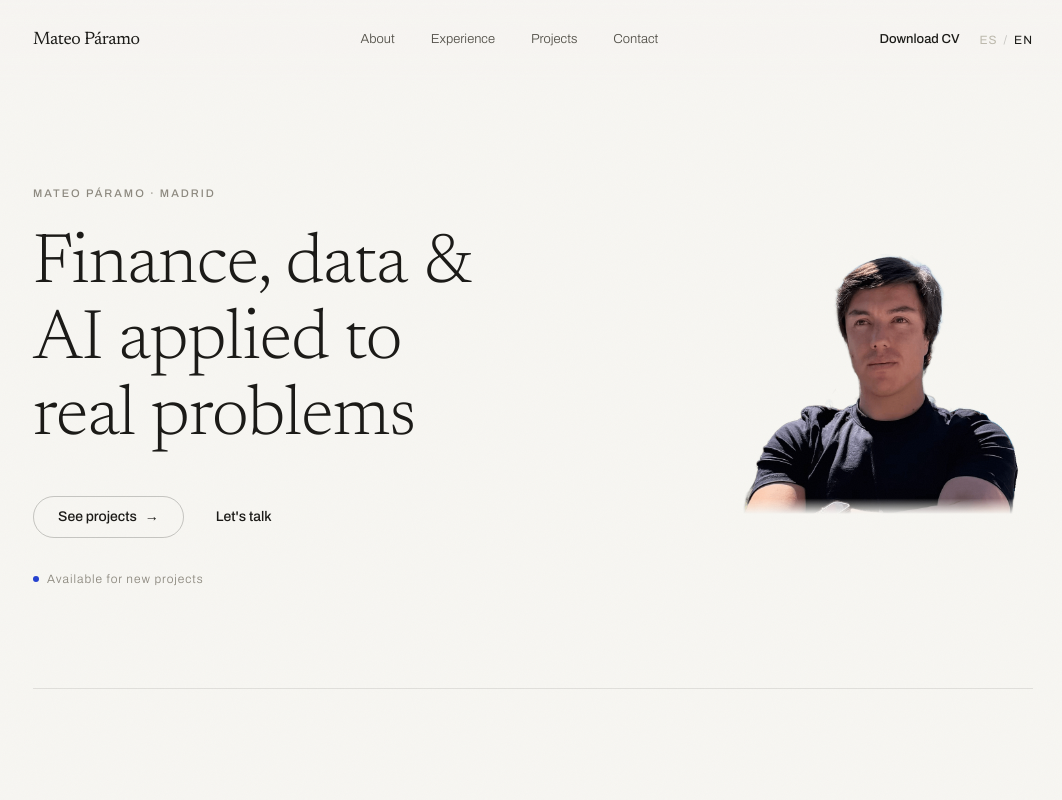
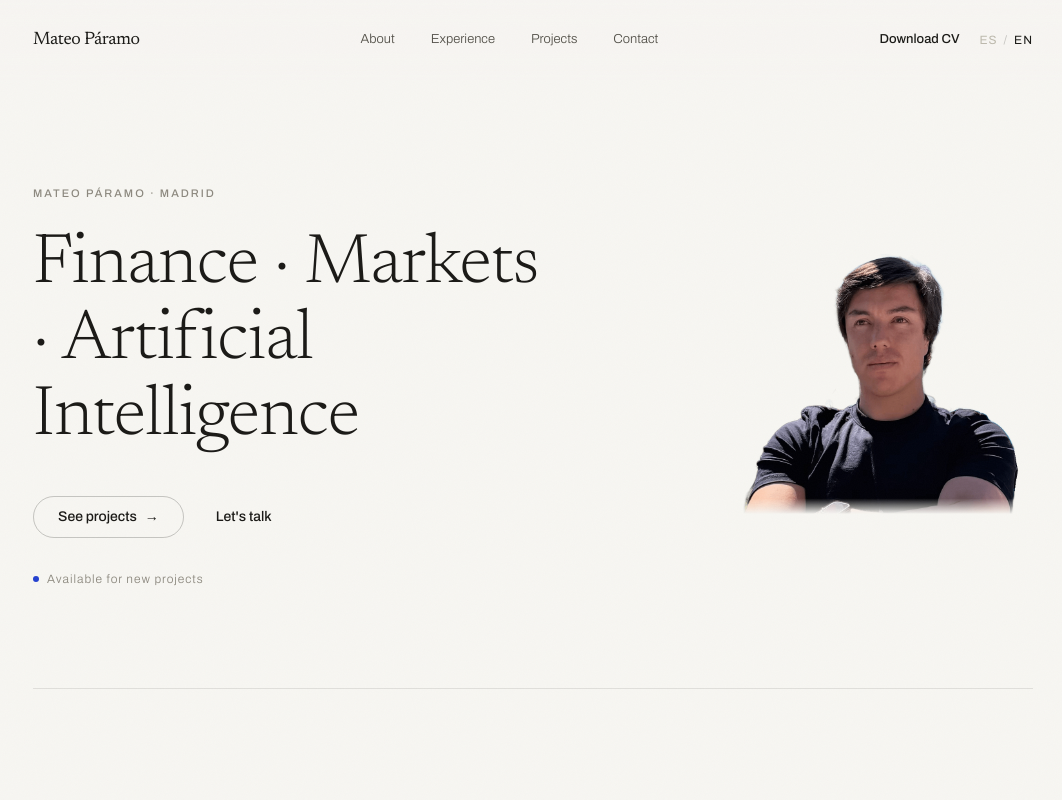
Before and after one commit to mateoparamo/paginawebmateoparamo, a Next.js app: page /en in a window 1280 px wide. Shown: the top 800 px of the page, without its empty margins (107-1169 px from the left). Built offline with nearby package versions, Linux system fonts and the light colour scheme.

Commit message:
feat: nuevo titular de hero 'Finanzas · Mercados · Inteligencia artificial'
Co-Authored-By: Claude Fable 5 <noreply@anthropic.com>

```diff
--- a/src/components/sections/Hero.tsx
+++ b/src/components/sections/Hero.tsx
@@ -20,10 +20,14 @@ export function Hero({ locale }: { locale: Locale }) {
             </span>
 
             <h1
-              className="display-xl mt-6 max-w-xl text-balance opacity-0 animate-fade-up md:max-w-2xl"
+              className="display-xl mt-6 max-w-xl opacity-0 animate-fade-up md:max-w-2xl"
               style={{ animationDelay: "0.12s" }}
             >
-              {t.title}
+              {t.title.split(/(?<=\.)\s+/).map((sentence, i) => (
+                <span key={i} className="block text-balance">
+                  {sentence}
+                </span>
+              ))}
             </h1>
 
             <div
--- a/src/content/i18n.ts
+++ b/src/content/i18n.ts
@@ -14,7 +14,7 @@ export const dict = {
     },
     hero: {
       eyebrow: "Mateo Páramo · Madrid",
-      title: "Finanzas, datos e IA aplicados a problemas reales",
+      title: "Finanzas · Mercados · Inteligencia artificial",
       ctaPrimary: "Ver proyectos",
       ctaSecondary: "Hablemos",
       status: "Disponible para nuevos proyectos",
@@ -160,7 +160,7 @@ export const dict = {
     },
     hero: {
       eyebrow: "Mateo Páramo · Madrid",
-      title: "Finance, data & AI applied to real problems",
+      title: "Finance · Markets · Artificial Intelligence",
       ctaPrimary: "See projects",
       ctaSecondary: "Let's talk",
       status: "Available for new projects",
```
